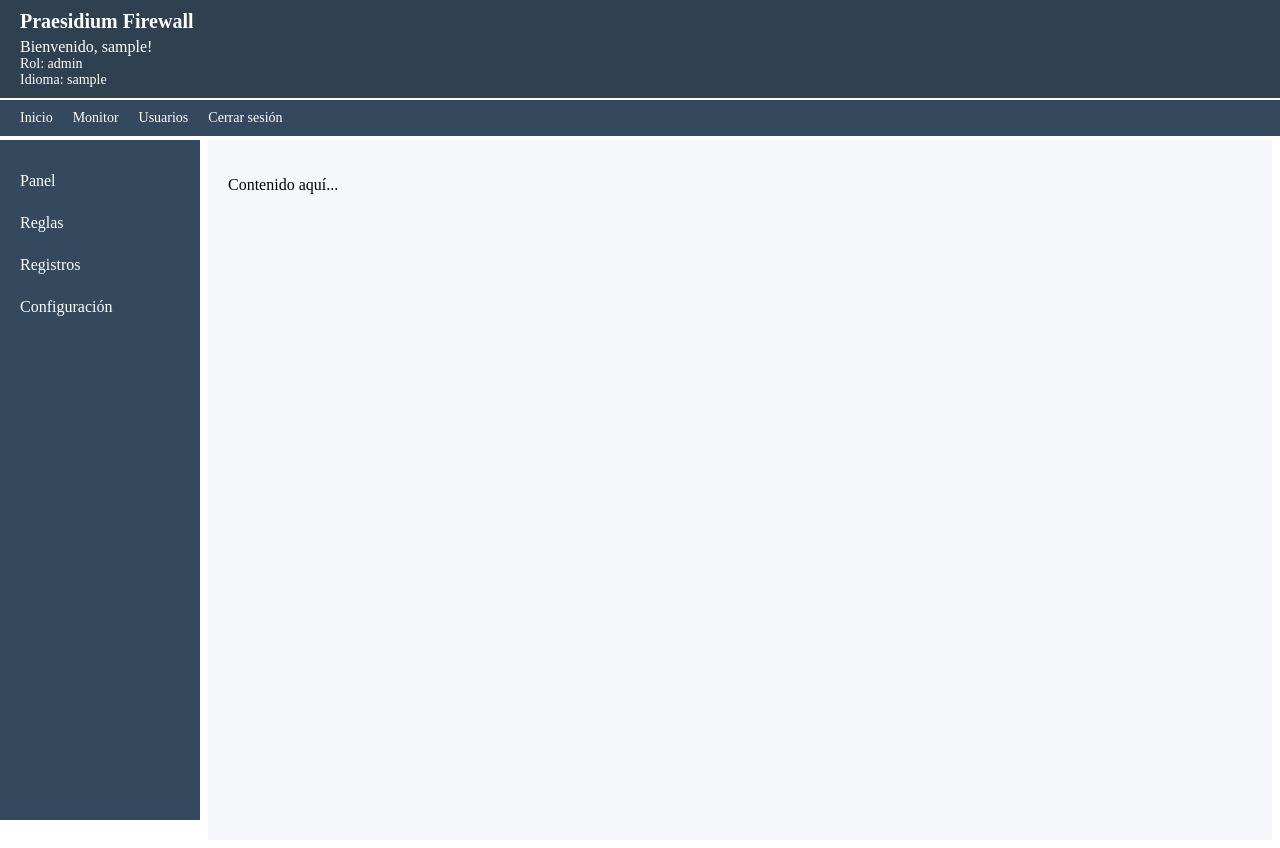
After one commit to AndryHalcons/PraesidiumFirewall_Beta_version, a PHP site: page /mainpage.php in a window 1280 px wide. The commit adds this page. Run offline with PHP 8.4, Linux system fonts and the light colour scheme; the visitor is signed in with stand-in values (Sample User, id 1).

Commit message:
sistema de login e idiomas

```diff
--- a/Installation/requirements.txt
+++ /dev/null
@@ -1,3 +0,0 @@
-sudo
-git
-sqlite3
--- a/data/users.json
+++ b/data/users.json
@@ -1,13 +1,13 @@
 [
   {
-    "user_name": "praedisium",
-    "user_pass": "2f3c1c1e4c1f1f3f0b6f7e3c9e1a3b5e5e6f7d8c9a0b1c2d3e4f5a6b7c8d9e0f1a2b3c4d5e6f708192a3b4c5d6e7f809",
+    "user_name": "praesidium",
+    "user_pass": "69310241919e43a4e9d1a10bf276b0333dc9374556303fb188f7c234a33dde405c5b9219447b11e78a3b114ef61d699844d46c28035c8baec3797a8c2f09c5a6",
     "user_rol": "admin",
     "user_languaje": "es"
   },
   {
     "user_name": "testuser",
-    "user_pass": "b0baee9d279d34fa1dfd71aadb908c3f8a4d2a3f9c9e8b7a6d5c4b3a2f1e0d9c8b7a6f5e4d3c2b1a0f9e8d7c6b5a4f3e2",
+    "user_pass": "d404559f602eab6fd602ac7680dacbfaadd13630335e951f097af3900e9de176b6db28512f2e000b9d04fba5133e8b1c6e8df59db3a8ab9d60be4b97cc9e81db",
     "user_rol": "viewer",
     "user_languaje": "en"
   }
--- /dev/null
+++ b/installation/requirements.txt
@@ -0,0 +1,5 @@
+sudo
+git
+sqlite3
+php
+libapache2-mod-php
--- /dev/null
+++ b/web/lang/es.php
@@ -0,0 +1,22 @@
+<?php
+return [
+    'title'                 => 'Praesidium Firewall',
+    'welcome'               => 'Bienvenido',
+    'role'                  => 'Rol',
+    'language'              => 'Idioma',
+
+    // Top menu
+    'menu_home'             => 'Inicio',
+    'menu_monitor'          => 'Monitor',
+    'menu_users'            => 'Usuarios',
+    'menu_logout'           => 'Cerrar sesión',
+
+    // Sidebar
+    'sidebar_dashboard'     => 'Panel',
+    'sidebar_rules'         => 'Reglas',
+    'sidebar_logs'          => 'Registros',
+    'sidebar_settings'      => 'Configuración',
+
+    // Content
+    'main_content'          => 'Contenido aquí...'
+];
--- /dev/null
+++ b/web/mainpage.php
@@ -0,0 +1,69 @@
+<?php
+session_start();
+
+// Verificar si el usuario está autenticado
+if (!isset($_SESSION['username'])) {
+    header('Location: index.php');
+    exit;
+}
+
+// Datos de sesión
+$username = $_SESSION['username'];
+$role     = $_SESSION['role'];
+$language = $_SESSION['language'] ?? 'es'; // Idioma por defecto si no está definido
+
+// Ruta del archivo de idioma
+$langFile = __DIR__ . "/lang/{$language}.php";
+
+// Si no existe el idioma solicitado, cargar español como fallback
+if (!file_exists($langFile)) {
+    $langFile = __DIR__ . "/lang/es.php";
+}
+
+// Cargar el array de traducciones
+$L = require $langFile;
+?>
+<!DOCTYPE html>
+<html lang="<?= htmlspecialchars($language) ?>">
+<head>
+    <meta charset="UTF-8">
+    <title><?= htmlspecialchars($L['title']) ?></title>
+    <link rel="stylesheet" href="styles.css">
+</head>
+<body>
+
+    <!-- Encabezado superior -->
+    <div class="header-top">
+        <div class="header-left">
+            <h1><?= htmlspecialchars($L['title']) ?></h1>
+            <h2><?= htmlspecialchars($L['welcome']) ?>, <?= htmlspecialchars($username) ?>!</h2>
+            <div class="user-info">
+                <p><?= htmlspecialchars($L['role']) ?>: <?= htmlspecialchars($role) ?></p>
+                <p><?= htmlspecialchars($L['language']) ?>: <?= htmlspecialchars($language) ?></p>
+            </div>
+        </div>
+    </div>
+
+    <!-- Menú horizontal debajo del encabezado -->
+    <div class="top-menu">
+        <a href="#"><?= htmlspecialchars($L['menu_home']) ?></a>
+        <a href="#"><?= htmlspecialchars($L['menu_monitor']) ?></a>
+        <a href="#"><?= htmlspecialchars($L['menu_users']) ?></a>
+        <a href="logout.php"><?= htmlspecialchars($L['menu_logout']) ?></a>
+    </div>
+
+    <!-- Menú lateral vertical -->
+    <div class="sidebar">
+        <a href="#"><?= htmlspecialchars($L['sidebar_dashboard']) ?></a>
+        <a href="#"><?= htmlspecialchars($L['sidebar_rules']) ?></a>
+        <a href="#"><?= htmlspecialchars($L['sidebar_logs']) ?></a>
+        <a href="#"><?= htmlspecialchars($L['sidebar_settings']) ?></a>
+    </div>
+
+    <!-- Contenido principal -->
+    <div class="main-content">
+        <p><?= htmlspecialchars($L['main_content']) ?></p>
+    </div>
+
+</body>
+</html>
--- a/web/styles.css
+++ b/web/styles.css
@@ -1,3 +1,14 @@
+/*
+#############################################################################
+#############################################################################
+#############################################################################
+   Estilos para el formulario de login
+   Styles for the login form
+#############################################################################
+#############################################################################
+#############################################################################
+*/
+
 .login-container {
     width: 300px;
     margin: 100px auto;
@@ -41,3 +52,100 @@
     color: #e74c3c;
     text-align: center;
 }
+
+
+/*
+#############################################################################
+#############################################################################
+#############################################################################
+   Estilos para la interfaz principal
+   Styles for the main interface
+#############################################################################
+#############################################################################
+#############################################################################
+*/
+
+/* Encabezado superior */
+.header-top {
+    position: fixed;
+    top: 0;
+    left: 0;
+    right: 0;
+    background-color: #2f4050;
+    color: white;
+    padding: 10px 20px;
+    z-index: 1000;
+}
+
+.header-top h1 {
+    margin: 0;
+    font-size: 20px;
+}
+
+.header-top h2 {
+    margin: 5px 0 0;
+    font-size: 16px;
+    font-weight: normal;
+}
+
+.user-info p {
+    margin: 0;
+    font-size: 14px;
+}
+
+/* Menú horizontal */
+.top-menu {
+    position: fixed;
+    top: 100px; /* debajo del header */
+    left: 0;
+    right: 0;
+    background-color: #34495e;
+    padding: 10px 20px;
+    display: flex;
+    gap: 20px;
+    z-index: 999;
+}
+
+.top-menu a {
+    color: white;
+    text-decoration: none;
+    font-size: 14px;
+    transition: color 0.3s;
+}
+
+.top-menu a:hover {
+    color: #1abc9c;
+}
+
+/* Menú lateral */
+.sidebar {
+    position: fixed;
+    top: 140px; /* debajo del header + menú horizontal */
+    left: 0;
+    width: 200px;
+    height: calc(100% - 140px);
+    background-color: #34495e;
+    color: white;
+    padding-top: 20px;
+}
+
+.sidebar a {
+    display: block;
+    color: white;
+    padding: 12px 20px;
+    text-decoration: none;
+    transition: background 0.3s;
+}
+
+.sidebar a:hover {
+    background-color: #3d566e;
+}
+
+/* Contenido principal */
+.main-content {
+    margin-top: 140px; /* espacio para header y menú */
+    margin-left: 200px; /* espacio para sidebar */
+    padding: 20px;
+    background-color: #f5f7fa;
+    min-height: calc(100vh - 140px);
+}
```
Also changed, not shown: web/index.php (renamed from web/index.html, +8 -2 lines), web/lang/en.php (added, +22 -0 lines), web/login.php (added, +28 -0 lines), web/logout.php (added, +15 -0 lines), web/mainpage copy.php (added, +60 -0 lines), 8 other files.
